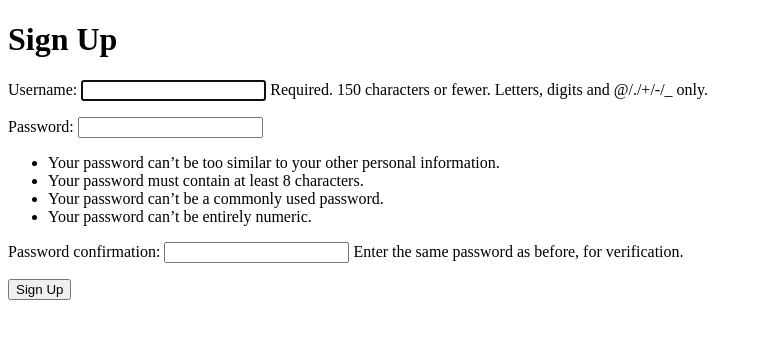
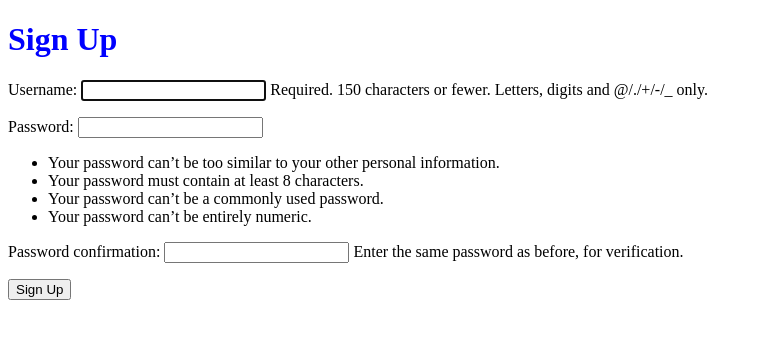
Before and after one commit to weswes2EPYC/Atlanta-Food-Finder, a Django app: page /signup/ in a window 1280 px wide. Shown: the top 339 px of the page, without its empty margins (0-762 px from the left). Run offline with Django 5.2, Linux system fonts and the light colour scheme.

Commit message:
Added static CSS file

```diff
--- /dev/null
+++ b/food_finder/food_finder/static/style.css
@@ -0,0 +1,3 @@
+h1 {
+    color: blue;
+}
--- a/food_finder/food_finder/templates/base.html
+++ b/food_finder/food_finder/templates/base.html
@@ -1,7 +1,9 @@
+{% load static %}
 <!DOCTYPE html>
 <html>
     <head>
         <title>My Project</title>
+        <link rel="stylesheet" href="{% static 'style.css' %}">
     </head>
 
     <body>
--- a/food_finder/main/templates/main/home.html
+++ b/food_finder/main/templates/main/home.html
@@ -1,4 +1,10 @@
+{% extends 'base.html' %}
+
+
+{% block content %}
+
 <div>
     {% csrf_token %}
     <h1>Atlanta Food Finder</h1>
 </div>
+{% endblock %}
```
